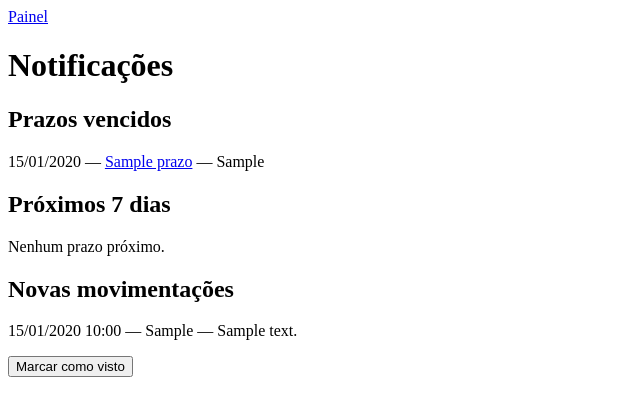
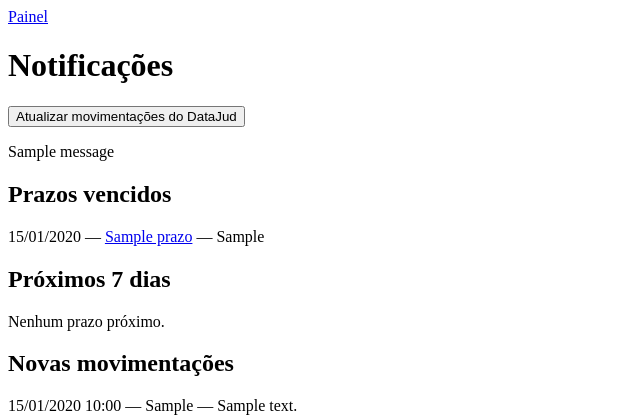
Before and after one commit to IJCC06/gestao-processos, a Flask app: page /notificacoes/ in a window 1280 px wide. Shown: the top 420 px of the page, without its empty margins (0-640 px from the left). Run offline with Flask 3, Linux system fonts and the light colour scheme; a user stored in the database is signed in; tables that the repository leaves empty hold one stand-in row (values such as "Sample post"); one stand-in notice (Sample message) is shown.

Commit message:
Adiciona atualização manual e mensagens nas notificações

```diff
--- a/processos/templates/processos/notificacoes.html
+++ b/processos/templates/processos/notificacoes.html
@@ -1 +1 @@
-<html><body><a href="{{ url_for('dashboard.index') }}">Painel</a><h1>Notificações</h1><h2>Prazos vencidos</h2>{% for prazo in vencidos %}<p>{{ prazo.data_vencimento.strftime('%d/%m/%Y') }} — <a href="{{ url_for('prazos.detail',pk=prazo.id) }}">{{ prazo.titulo }}</a> — {{ prazo.processo.numero_cnj }}</p>{% else %}<p>Nenhum prazo vencido.</p>{% endfor %}<h2>Próximos 7 dias</h2>{% for prazo in prazos_proximos %}<p>{{ prazo.data_vencimento.strftime('%d/%m/%Y') }} — <a href="{{ url_for('prazos.detail',pk=prazo.id) }}">{{ prazo.titulo }}</a> — {{ prazo.dias_restantes }} dia(s)</p>{% else %}<p>Nenhum prazo próximo.</p>{% endfor %}<h2>Novas movimentações</h2>{% for m in movimentos %}<p>{{ m.data.strftime('%d/%m/%Y %H:%M') }} — {{ m.processo.numero_cnj }} — {{ m.descricao }} <form method="post" action="{{ url_for('notificacoes.limpar_alerta_processo',pk=m.processo.id) }}"><input type="hidden" name="csrf_token" value="{{ csrf_token() }}"><button>Marcar como visto</button></form></p>{% else %}<p>Nenhuma movimentação pendente.</p>{% endfor %}</body></html>
+<html><body><a href="{{ url_for('dashboard.index') }}">Painel</a><h1>Notificações</h1><form method="post" action="{{ url_for('notificacoes.atualizar_movimentacoes') }}"><input type="hidden" name="csrf_token" value="{{ csrf_token() }}"><button type="submit">Atualizar movimentações do DataJud</button></form>{% with mensagens = get_flashed_messages(with_categories=true) %}{% for categoria, mensagem in mensagens %}<p>{{ mensagem }}</p>{% endfor %}{% endwith %}<h2>Prazos vencidos</h2>{% for prazo in vencidos %}<p>{{ prazo.data_vencimento.strftime('%d/%m/%Y') }} — <a href="{{ url_for('prazos.detail',pk=prazo.id) }}">{{ prazo.titulo }}</a> — {{ prazo.processo.numero_cnj }}</p>{% else %}<p>Nenhum prazo vencido.</p>{% endfor %}<h2>Próximos 7 dias</h2>{% for prazo in prazos_proximos %}<p>{{ prazo.data_vencimento.strftime('%d/%m/%Y') }} — <a href="{{ url_for('prazos.detail',pk=prazo.id) }}">{{ prazo.titulo }}</a> — {{ prazo.dias_restantes }} dia(s)</p>{% else %}<p>Nenhum prazo próximo.</p>{% endfor %}<h2>Novas movimentações</h2>{% for m in movimentos %}<p>{{ m.data.strftime('%d/%m/%Y %H:%M') }} — {{ m.processo.numero_cnj }} — {{ m.descricao }} <form method="post" action="{{ url_for('notificacoes.limpar_alerta_processo',pk=m.processo.id) }}"><input type="hidden" name="csrf_token" value="{{ csrf_token() }}"><button>Marcar como visto</button></form></p>{% else %}<p>Nenhuma movimentação pendente.</p>{% endfor %}</body></html>
```
